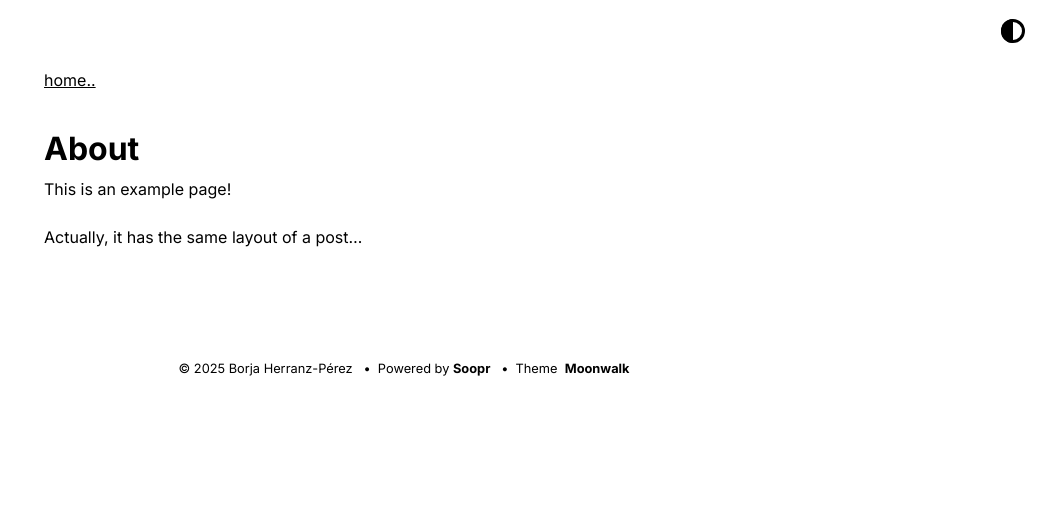
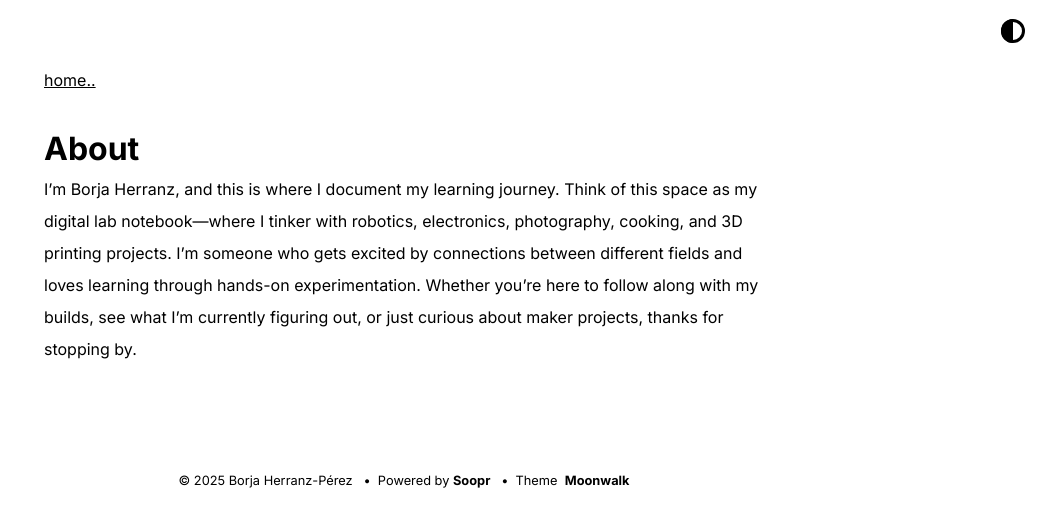
Before and after one commit to herranz/herranz.github.io, a Jekyll site: the page built from about.md, in a window 1280 px wide. Shown: the top 527 px of the page, without its empty margins (236-1280 px from the left). Built offline with Jekyll 4.4.1, drawn with Linux system fonts in a browser that asks for light colours.

Commit message:
update about me
changed description
Added info to the About me page

```diff
--- a/_config.yml
+++ b/_config.yml
@@ -2,7 +2,7 @@ title: Herranz-Pérez
 author: Borja Herranz-Pérez
 url: https://herranz.github.io # root address of the site
 description: > # description of the site (multiple lines allowed)
-    I'm Borja Herranz, and this is where I document my learning journey. Think of this space as my digital lab notebook—where I tinker with robotics, electronics, photography, cooking, and 3D printing projects. I'm someone who gets excited by connections between different fields and loves learning through hands-on experimentation. Whether you're here to follow along with my builds, see what I'm currently figuring out, or just curious about maker projects, thanks for stopping by.
+    Welcome to my Mental Chaos Repository—a delightfully disorganized collection of thoughts, tangents, and things that keep me up at night.
 
 
 
--- a/about.md
+++ b/about.md
@@ -3,6 +3,6 @@ layout: post
 title: About
 ---
 
-This is an example page!
-
-Actually, it has the same layout of a post...
+I'm Borja Herranz, and this is where I document my learning journey.
+Think of this space as my digital lab notebook—where I tinker with robotics, electronics, photography, cooking, and 3D printing projects.
+I'm someone who gets excited by connections between different fields and loves learning through hands-on experimentation. Whether you're here to follow along with my builds, see what I'm currently figuring out, or just curious about maker projects, thanks for stopping by.
```
